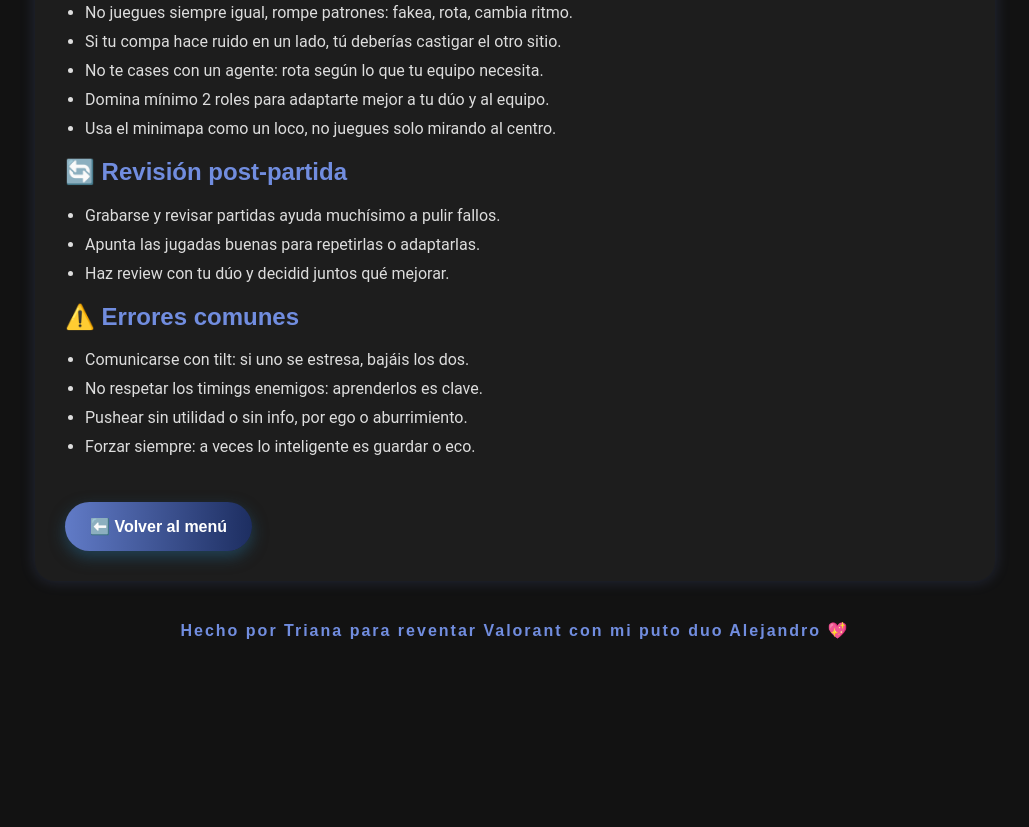
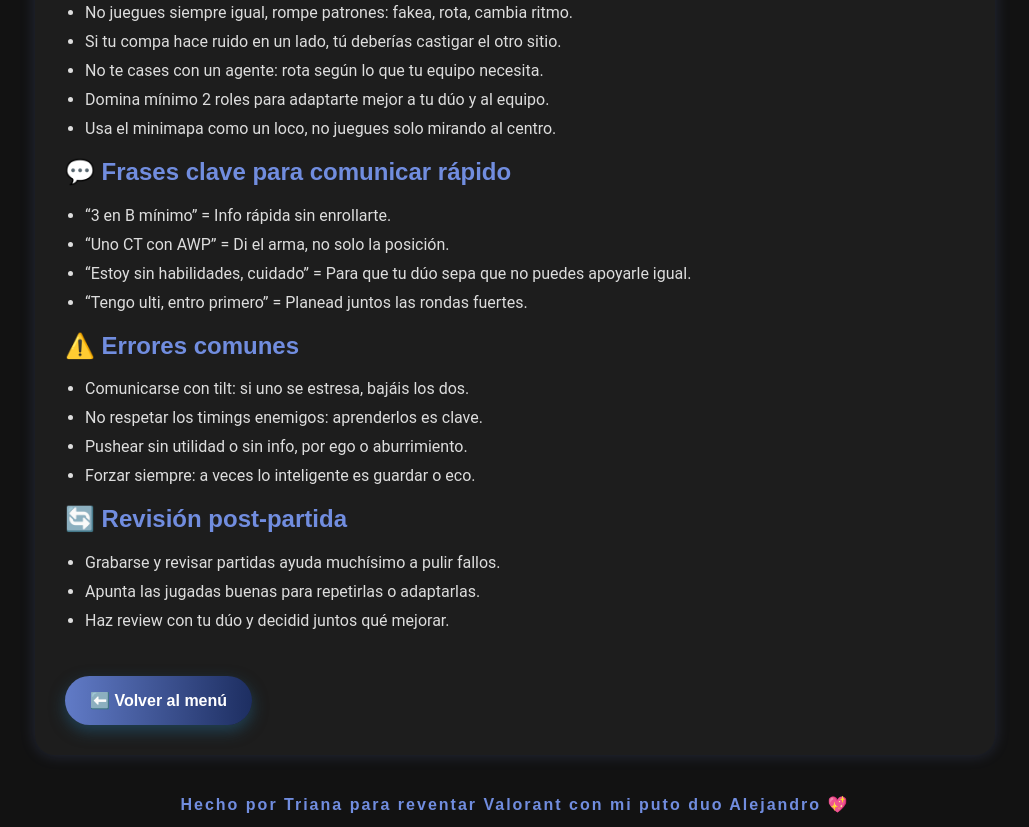
Before and after one commit to TL47/sorpresita, a plain HTML site: page extras.html in a window 1280 px wide. Shown: the part 403-1230 px from the top of the page, without its empty margins (125-1154 px from the left). Before the commit the page ends 1083 px from the top, so only its background shows below. Drawn offline with Linux system fonts and the light colour scheme.

Commit message:
minor change

```diff
--- a/extras.html
+++ b/extras.html
@@ -99,11 +99,12 @@
       <li>Usa el minimapa como un loco, no juegues solo mirando al centro.</li>
     </ul>
 
-    <h2>🔄 Revisión post-partida</h2>
+    <h2>💬 Frases clave para comunicar rápido</h2>
     <ul>
-      <li>Grabarse y revisar partidas ayuda muchísimo a pulir fallos.</li>
-      <li>Apunta las jugadas buenas para repetirlas o adaptarlas.</li>
-      <li>Haz review con tu dúo y decidid juntos qué mejorar.</li>
+      <li>“3 en B mínimo” = Info rápida sin enrollarte.</li>
+      <li>“Uno CT con AWP” = Di el arma, no solo la posición.</li>
+      <li>“Estoy sin habilidades, cuidado” = Para que tu dúo sepa que no puedes apoyarle igual.</li>
+      <li>“Tengo ulti, entro primero” = Planead juntos las rondas fuertes.</li>
     </ul>
 
     <h2>⚠️ Errores comunes</h2>
@@ -114,6 +115,13 @@
       <li>Forzar siempre: a veces lo inteligente es guardar o eco.</li>
     </ul>
 
+    <h2>🔄 Revisión post-partida</h2>
+    <ul>
+      <li>Grabarse y revisar partidas ayuda muchísimo a pulir fallos.</li>
+      <li>Apunta las jugadas buenas para repetirlas o adaptarlas.</li>
+      <li>Haz review con tu dúo y decidid juntos qué mejorar.</li>
+    </ul>
+
     <a class="button" href="index.html">⬅️ Volver al menú</a>
   </div>
   <footer>Hecho por Triana para reventar Valorant con mi puto duo Alejandro 💖</footer>
```
